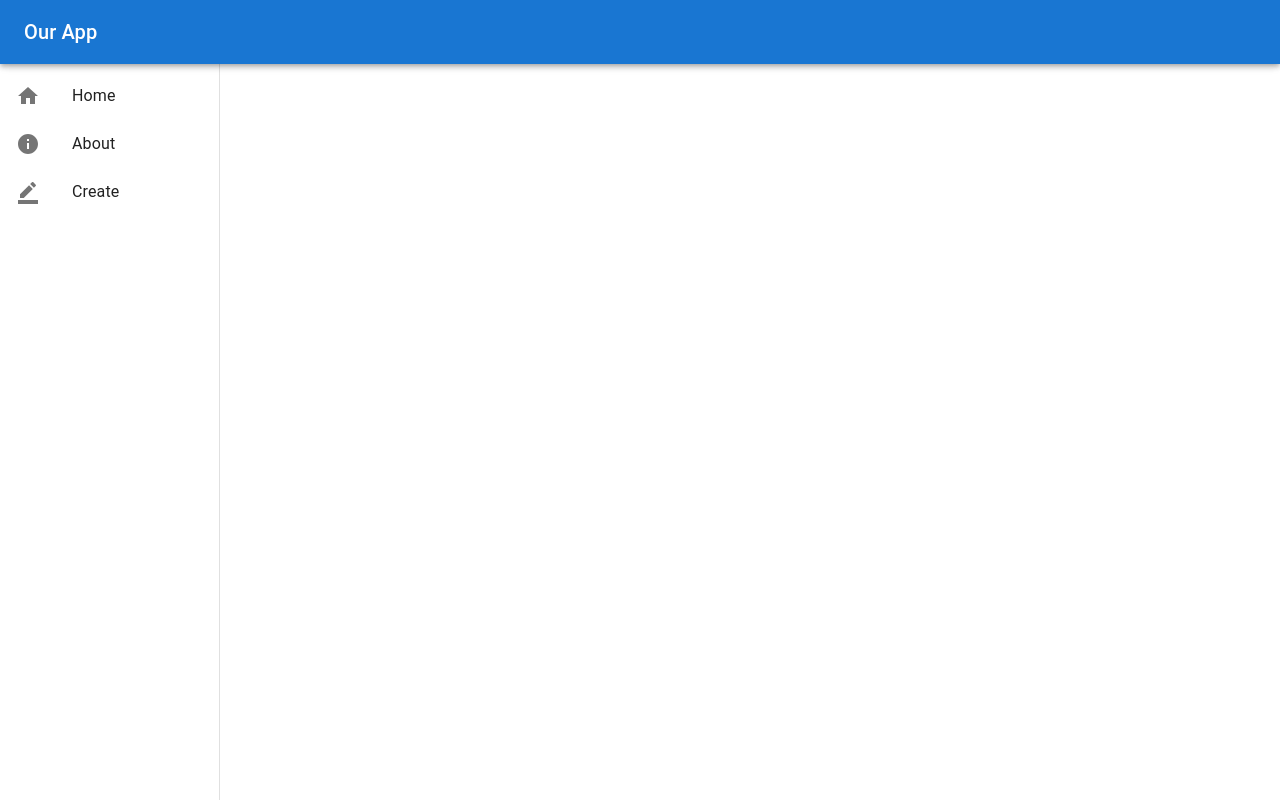
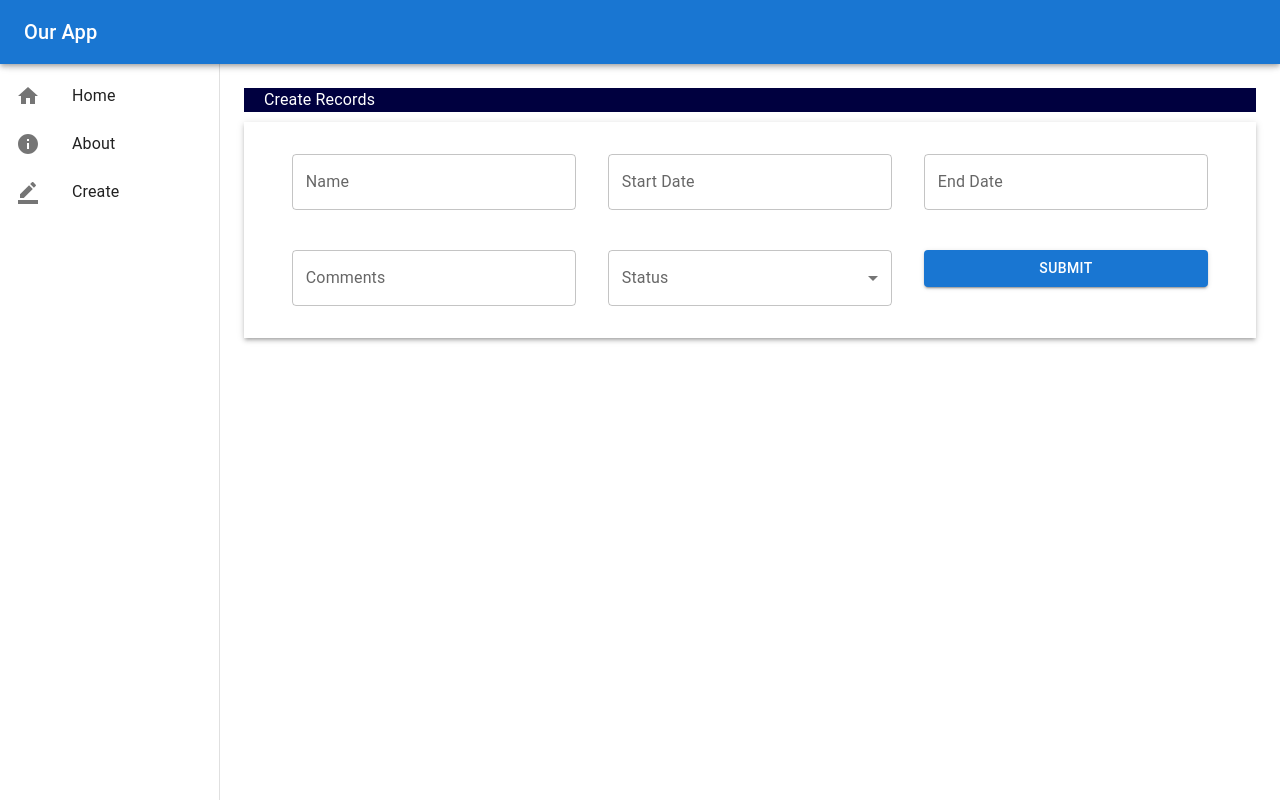
Before and after one commit to levkad03/Django-React-Project, a React (Vite) app in the folder frontend/: page /edit/1 in a window 1280 px wide. Built offline with nearby package versions, Linux system fonts and the light colour scheme; no server answers.

Commit message:
added data editing

```diff
--- a/frontend/src/App.jsx
+++ b/frontend/src/App.jsx
@@ -1,10 +1,11 @@
 // import "./App.css";
-import { Routes, Route } from "react-router-dom";
+import { Routes, Route } from 'react-router-dom';
 
-import Home from "./components/Home";
-import About from "./components/About";
-import Create from "./components/Create";
-import Navbar from "./components/Navbar";
+import Home from './components/Home';
+import About from './components/About';
+import Create from './components/Create';
+import Navbar from './components/Navbar';
+import Edit from './components/Edit';
 
 function App() {
   const width = 220;
@@ -17,6 +18,7 @@
             <Route path="" element={<Home />} />
             <Route path="/about" element={<About />} />
             <Route path="/create" element={<Create />} />
+            <Route path="/edit/:id" element={<Edit />} />
           </Routes>
         }
       />
--- /dev/null
+++ b/frontend/src/components/Edit.jsx
@@ -0,0 +1,129 @@
+import { React, useEffect } from 'react';
+import { Box, Button, Typography } from '@mui/material';
+import MyTextField from './forms/MyTextField';
+import MyMultiLineField from './forms/MyMultiLineField';
+import MySelectField from './forms/MySelectField';
+import MyDatePicker from './forms/MyDatePickerField';
+import { useForm } from 'react-hook-form';
+import AxiosInstance from './Axios';
+import Dayjs from 'dayjs';
+import { useNavigate, useParams } from 'react-router-dom';
+
+const Edit = () => {
+  const myParam = useParams();
+  const myId = myParam.id;
+
+  const GetData = () => {
+    AxiosInstance.get(`project/${myId}`).then(res => {
+      console.log(res.data);
+      setValue('name', res.data.name);
+      setValue('comments', res.data.comments);
+      setValue('status', res.data.status);
+      setValue('start_date', Dayjs(res.data.start_date));
+      setValue('end_date', Dayjs(res.data.end_date));
+    });
+  };
+
+  useEffect(() => {
+    GetData();
+  }, []);
+
+  const navigate = useNavigate();
+  const defaultValues = {
+    name: '',
+    comments: '',
+    status: '',
+  };
+  const { handleSubmit, setValue, control } = useForm({
+    defaultValues: defaultValues,
+  });
+  const submission = data => {
+    const StartDate = Dayjs(data.start_date['$d']).format('YYYY-MM-DD');
+    const EndDate = Dayjs(data.end_date['$d']).format('YYYY-MM-DD');
+    AxiosInstance.put(`project/${myId}/`, {
+      name: data.name,
+      status: data.status,
+      comments: data.comments,
+      start_date: StartDate,
+      end_date: EndDate,
+    }).then(res => {
+      navigate(`/`);
+    });
+  };
+  return (
+    <div>
+      <form onSubmit={handleSubmit(submission)}>
+        <Box
+          sx={{
+            display: 'flex',
+            width: '100%',
+            backgroundColor: '#00003f',
+            marginBottom: '10px',
+          }}
+        >
+          <Typography sx={{ marginLeft: '20px', color: '#ffffff' }}>
+            Create Records
+          </Typography>
+        </Box>
+
+        <Box
+          sx={{
+            display: 'flex',
+            width: '100%',
+            boxShadow: 3,
+            padding: 4,
+            flexDirection: 'column',
+          }}
+        >
+          <Box
+            sx={{
+              display: 'flex',
+              justifyContent: 'space-around',
+              marginBottom: '40px',
+            }}
+          >
+            <MyTextField
+              label="Name"
+              name="name"
+              control={control}
+              placeholder="Provide a project name"
+              width={'30%'}
+            />
+
+            <MyDatePicker
+              label="Start Date"
+              name="start_date"
+              control={control}
+              width={'30%'}
+            />
+
+            <MyDatePicker
+              label="End Date"
+              name="end_date"
+              control={control}
+              width={'30%'}
+            />
+          </Box>
+          <Box sx={{ display: 'flex', justifyContent: 'space-around' }}>
+            <MyMultiLineField
+              label="Comments"
+              name="comments"
+              control={control}
+              placeholder="Provide project comments"
+              width={'30%'}
+            />
+
+            <MySelectField label="Status" name="status" control={control} width={'30%'} />
+            <Box sx={{ width: '30%' }}>
+              <Button variant="contained" type="submit" sx={{ width: '100%' }}>
+                Submit
+              </Button>
+            </Box>
+          </Box>
+        </Box>
+      </form>
+    </div>
+  );
+};
+
+export default Edit;
--- a/frontend/src/components/Home.jsx
+++ b/frontend/src/components/Home.jsx
@@ -4,6 +4,7 @@
 import Dayjs from 'dayjs';
 import { Box, IconButton } from '@mui/material';
 import { Edit as EditIcon, Delete as DeleteIcon } from '@mui/icons-material';
+import { Link } from 'react-router-dom';
 
 const Home = () => {
   const [myData, setMyData] = useState();
@@ -61,9 +62,13 @@
           columns={columns}
           data={myData}
           enableRowActions
-          renderRowActions={() => (
+          renderRowActions={({ row }) => (
             <Box sx={{ display: 'flex', flexWrap: 'nowrap', gap: '8px' }}>
-              <IconButton color="secondary">
+              <IconButton
+                color="secondary"
+                component={Link}
+                to={`edit/${row.original.id}`}
+              >
                 <EditIcon />
               </IconButton>
               <IconButton color="error">
```
Also changed, not shown: 1 other file (tests, documents, lock files or other folders).
